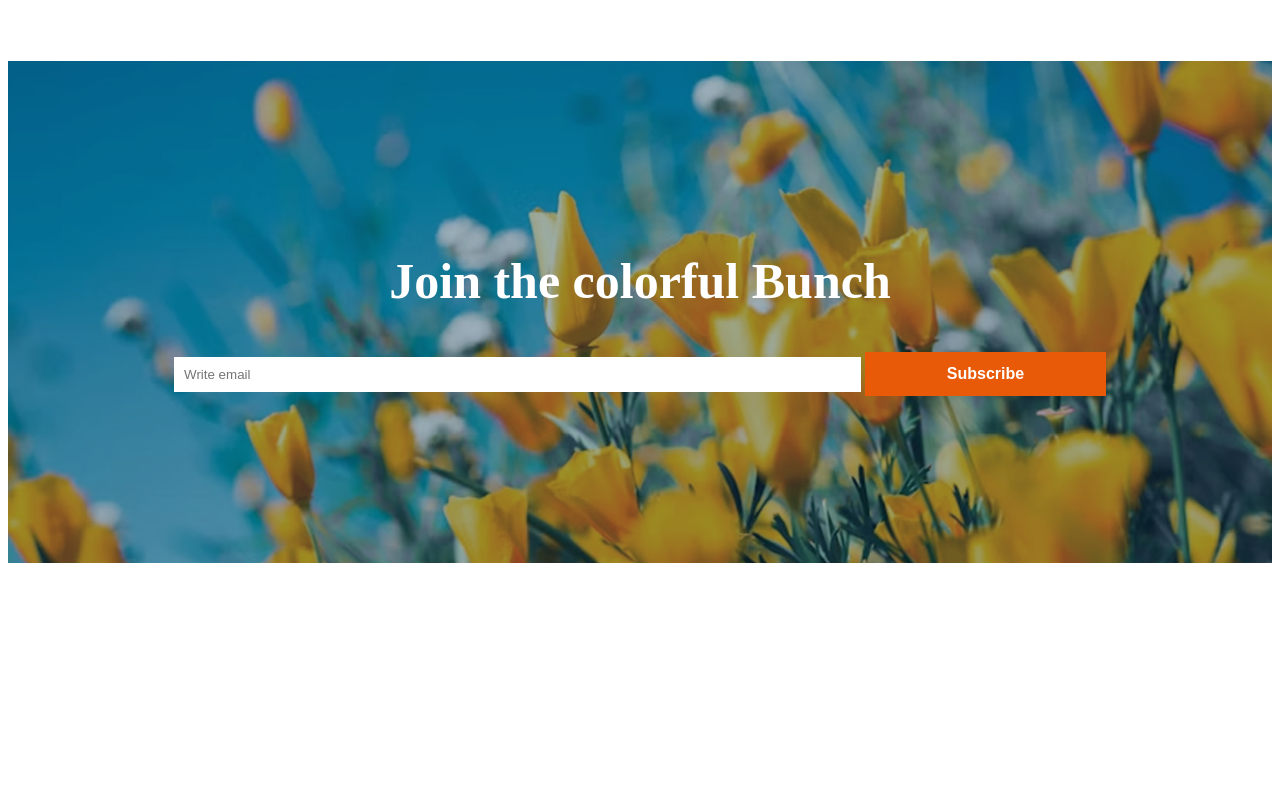
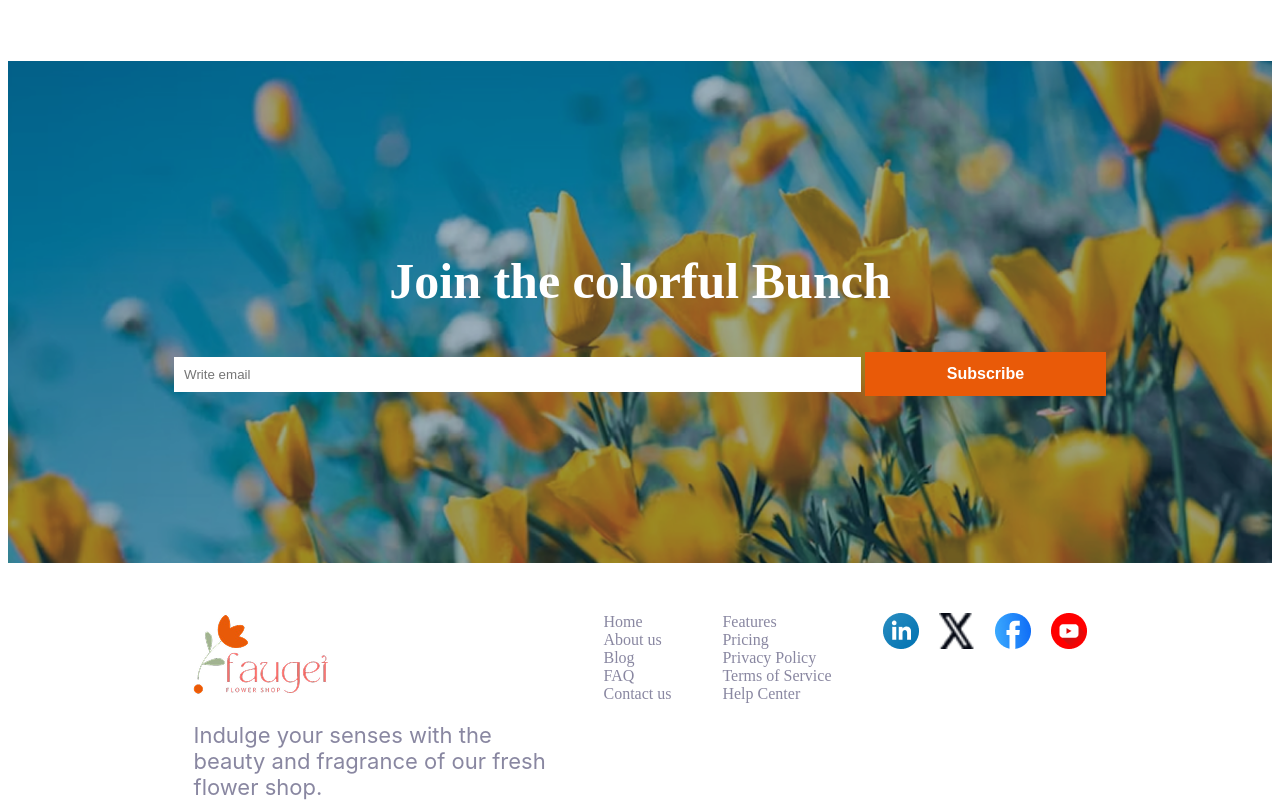
Before and after one commit to karishma-fariha/responsive-flowers, a plain HTML site: page index.html in a window 1280 px wide. Shown: the part 3100-3900 px from the top of the page. Before the commit the page ends 3671 px from the top, so only its background shows below. Drawn offline with Linux system fonts and the light colour scheme.

Commit message:
added footer

```diff
--- a/index.html
+++ b/index.html
@@ -183,7 +183,35 @@
 
         </section>
     </main>
-    <footer>
+    <footer class="flower-shop">
+        <div class="last display-flex">
+        <div class="shop">
+            <img src="assets/logo.png" alt="">
+            <p class="flower-shop-para inter-font2 color-three">Indulge your senses with the beauty and fragrance of our fresh flower shop. </p>
+        </div>
+        <div class="shop-info color-three">
+            <li>Home</li>
+            <li>About us</li>
+            <li>Blog</li>
+            <li>FAQ</li>
+            <li>Contact us</li>
+        </div>
+        <div class="shop-info-2 color-three">
+            <li>Features</li>
+            <li>Pricing</li>
+            <li>Privacy Policy</li>
+            <li>Terms of Service</li>
+            <li>Help Center</li>
+        </div>
+
+        <div class="shop-logos display-flex">
+            <img style="width: 36px;height: 36px;" src="assets/icon-linkedin.png" alt="">
+            <img style="width: 36px;height: 36px;" src="assets/icon-twitter.png" alt="">
+            <img style="width: 36px;height: 36px;" src="assets/icon-facebook.png" alt="">
+            <img style="width: 36px;height: 36px;" src="assets/icon-youtube.png" alt="">
+        </div>
+</div>
+
 
     </footer>
 </body>
--- a/style/responsive.css
+++ b/style/responsive.css
@@ -272,6 +272,27 @@ align-items: flex-end;
     width: 100%;
     background-repeat: no-repeat;
 } */
+ /* footer section */
+ .flower-shop-para{
+    font-size: 22px;
+    font-weight: 400;
+
+ }
+ .last{
+ justify-content: space-around;
+ padding: 50px 160px;
+ }
+ .shop{
+    max-width: 359px;
+    height: 81px;
+
+ }
+ .shop-logos{
+    gap: 20px;
+ }
+ .shop-info, .shop-info-2{
+    list-style: none;
+ }
 
 /*responsive media query  */
 @media screen and (max-width:576px) {
```
